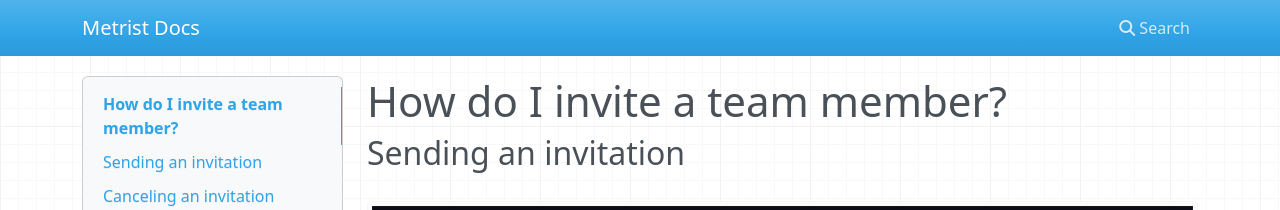
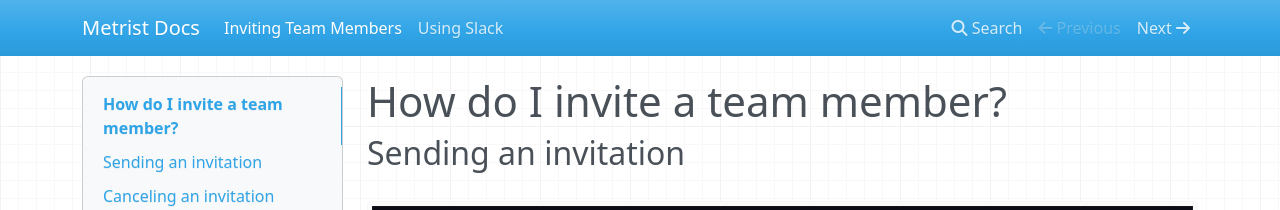
Before and after one commit to Metrist-Software/product-docs, an MkDocs documentation site: the page built from docs/0001-invites.md, in a window 1280 px wide. Shown: the top 210 px of the page. Built offline with MkDocs 1.6.1, drawn with Linux system fonts in a browser that asks for light colours; nearby versions of some CDN libraries; old or Windows-style settings are respelled for this version of MkDocs.

Commit message:
Attempting to fix navigation

```diff
--- a/mkdocs.yml
+++ b/mkdocs.yml
@@ -1,4 +1,5 @@
 site_name: Metrist Docs
 site_url: https://docs.metrist.io
-nav:
-    - 'Inviting Team Members': '0001-invites.md'
+pages:
+    - Inviting Team Members: '0001-invites.md'
+    - Using Slack: '0002-slack.md'
```
